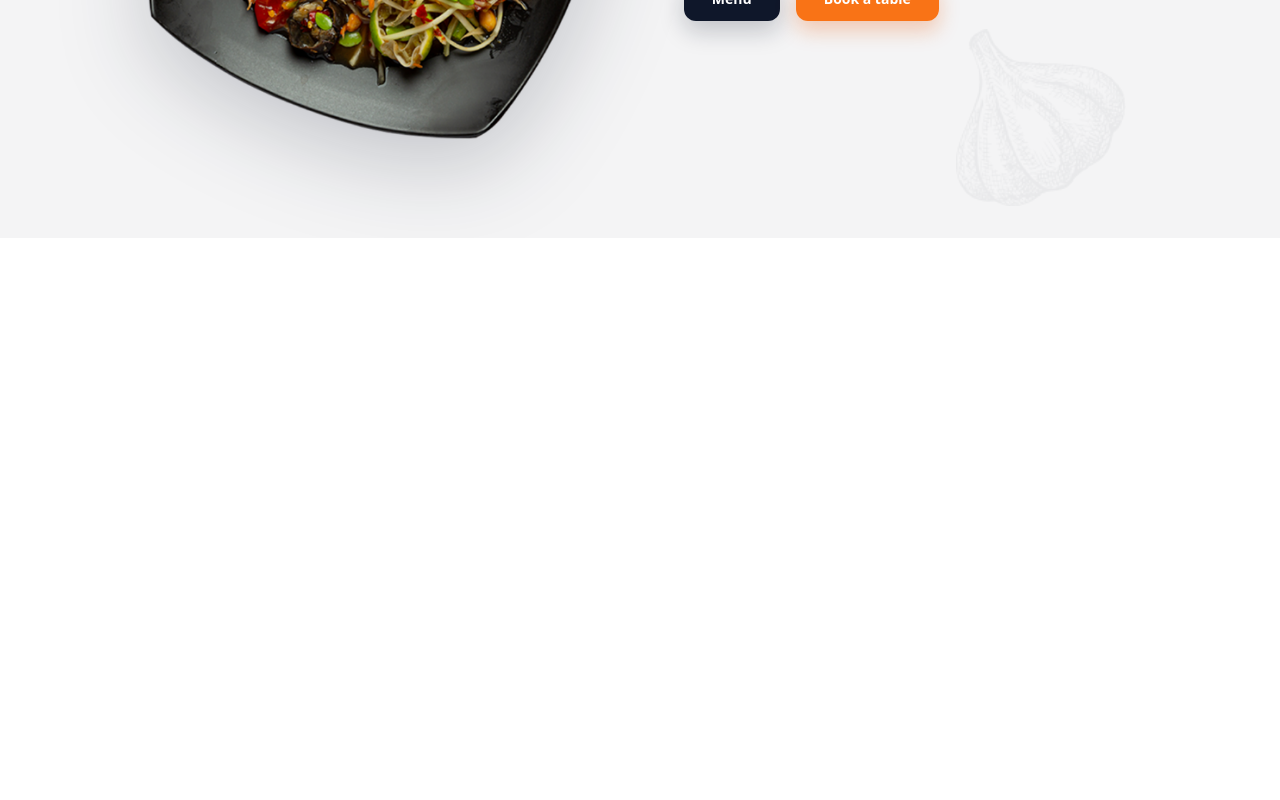
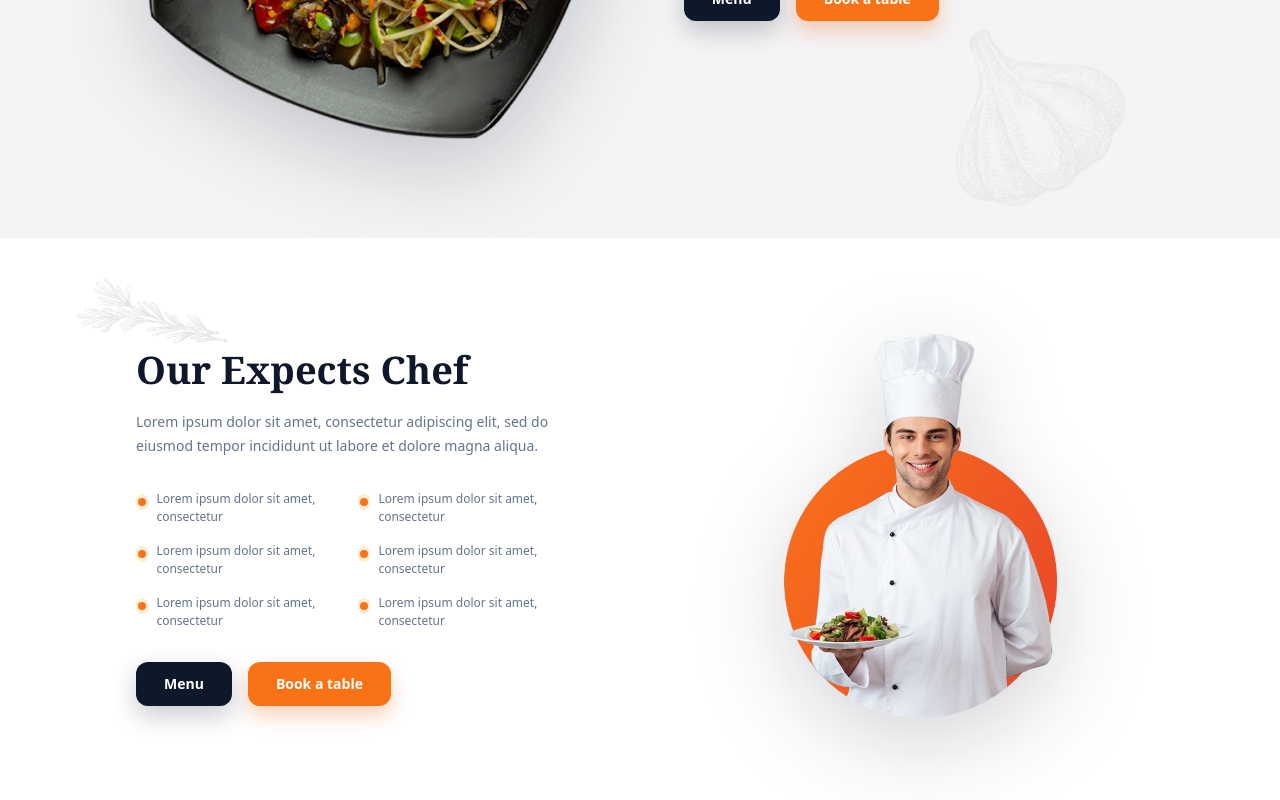
Before and after one commit to mohamed-yala/restaurant-landing-page, a React (Vite) app: page / in a window 1280 px wide. Shown: the part 1824-2624 px from the top of the page. Before the commit the page ends 2062 px from the top, so only its background shows below. Built offline with nearby package versions, Linux system fonts and the light colour scheme.

Commit message:
add chef page

```diff
--- a/src/App.jsx
+++ b/src/App.jsx
@@ -1,4 +1,5 @@
 
+import Chef from './sections/Chef'
 import Hero from './sections/Hero'
 import Menu from './sections/Menu'
 import Navbar from './sections/Navbar'
@@ -11,6 +12,7 @@ function App() {
         <Hero/>
         <Menu/>
         <Welcome/>
+        <Chef/>
 
     </main>
   )
--- a/src/sections/Chef.jsx
+++ b/src/sections/Chef.jsx
@@ -0,0 +1,60 @@
+import React from 'react'
+import Button from '../components/Button'
+
+function Chef() {
+  const highlights = [
+    'Lorem ipsum dolor sit amet, consectetur',
+    'Lorem ipsum dolor sit amet, consectetur',
+    'Lorem ipsum dolor sit amet, consectetur',
+    'Lorem ipsum dolor sit amet, consectetur',
+    'Lorem ipsum dolor sit amet, consectetur',
+    'Lorem ipsum dolor sit amet, consectetur',
+  ]
+
+  return (
+    <section className='relative overflow-hidden bg-white'>
+      <img
+        className='pointer-events-none absolute left-[6%] top-10 w-[150px] opacity-60 max-[900px]:hidden'
+        src='Group (2).png'
+        alt=''
+      />
+
+      <div className='mx-auto flex max-w-[1200px] items-center justify-between gap-16 px-24 py-24 max-[1000px]:px-10 max-[900px]:flex-col max-[900px]:py-16'>
+        <div className='w-[52%] max-[900px]:w-full'>
+          <h2 className='font-serif text-[38px] font-semibold leading-tight text-slate-900 max-[1100px]:text-[34px]'>
+            Our Expects Chef
+          </h2>
+          <p className='mt-4 max-w-[460px] text-[14px] leading-6 text-slate-500'>
+            Lorem ipsum dolor sit amet, consectetur adipiscing elit, sed do eiusmod tempor incididunt ut labore et dolore magna aliqua.
+          </p>
+
+          <div className='mt-8 grid max-w-[420px] grid-cols-2 gap-x-6 gap-y-4 text-[12px] text-slate-500 max-[520px]:grid-cols-1'>
+            {highlights.map((item, index) => (
+              <div key={`${item}-${index}`} className='flex items-start gap-2'>
+                <span className='mt-1 flex h-4 w-4 items-center justify-center rounded-full bg-orange-100 text-orange-500'>
+                  <span className='h-2 w-2 rounded-full bg-orange-500' />
+                </span>
+                <span>{item}</span>
+              </div>
+            ))}
+          </div>
+
+          <div className='mt-8 flex flex-wrap items-center gap-4'>
+            <Button text={'Menu'} color='bg-slate-900' className='rounded-lg px-7 py-3 shadow-[0_10px_24px_rgba(15,23,42,0.22)]' />
+            <Button text={'Book a table'} className='rounded-lg px-7 py-3' />
+          </div>
+        </div>
+
+        <div className='relative flex w-[48%] items-center justify-center max-[900px]:w-full'>
+          <img
+            className='relative z-10 w-[280px] drop-shadow-[0_25px_45px_rgba(15,23,42,0.18)] max-[1100px]:w-[250px] max-[900px]:w-[260px]'
+            src='chef 1.png'
+            alt='Chef holding a dish'
+          />
+        </div>
+      </div>
+    </section>
+  )
+}
+
+export default Chef
```
